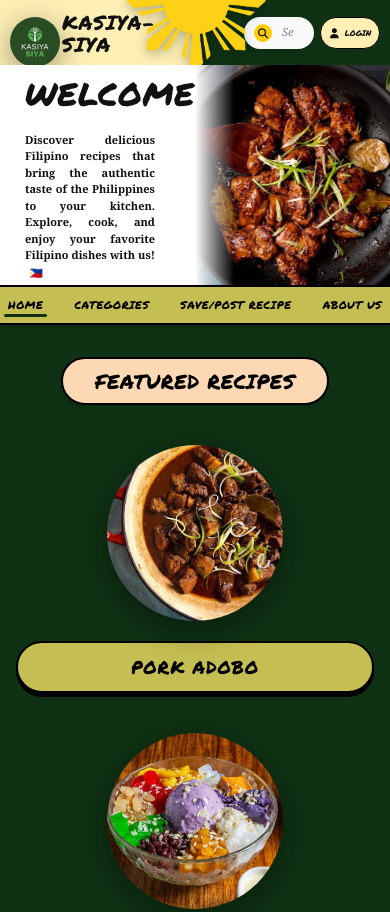
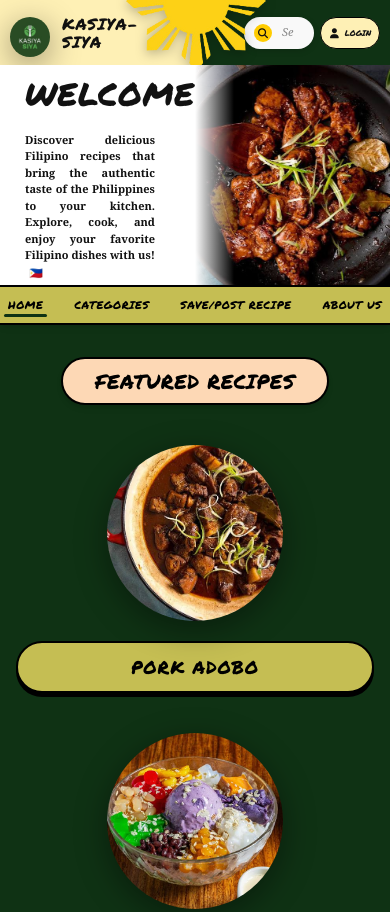
Before and after one commit to Kiyoshi7894/Kasiya-siya.github.io, a plain HTML site: page home.html in a window 390 px wide. Shown: the top 912 px of the page. Drawn offline with nearby package versions, Linux system fonts and the light colour scheme; a web font is replaced by a local one.

Commit message:
changed into idio

```diff
--- a/css/style.css
+++ b/css/style.css
@@ -877,7 +877,7 @@ nav div {
   }
 
   .brand-name {
-    font-size: 20px !important;
+    font-size: 16px !important;
     line-height: 1.1;
   }
 
@@ -932,4 +932,10 @@ nav div {
   .nav-right {
     padding-right: 10px !important;
   }
+  .title-logo{
+  position: absolute;
+  width: 40px;
+  height: 40px;
+  top: 17px;
 }
+}
```
